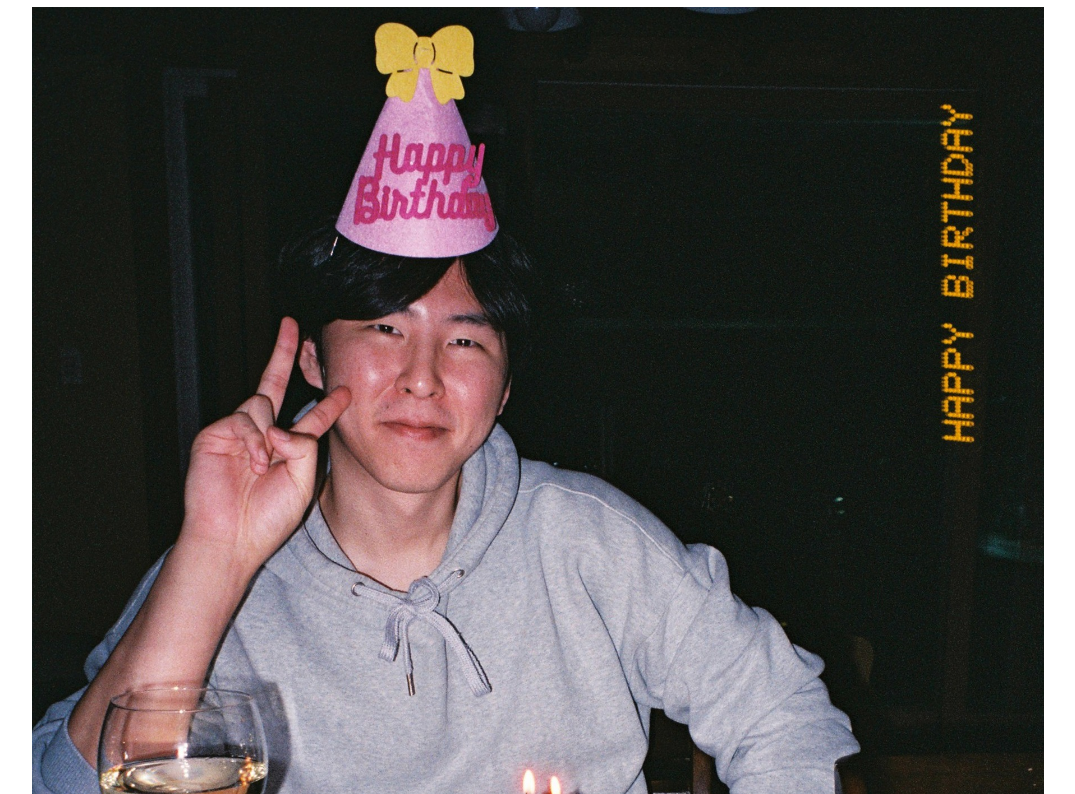
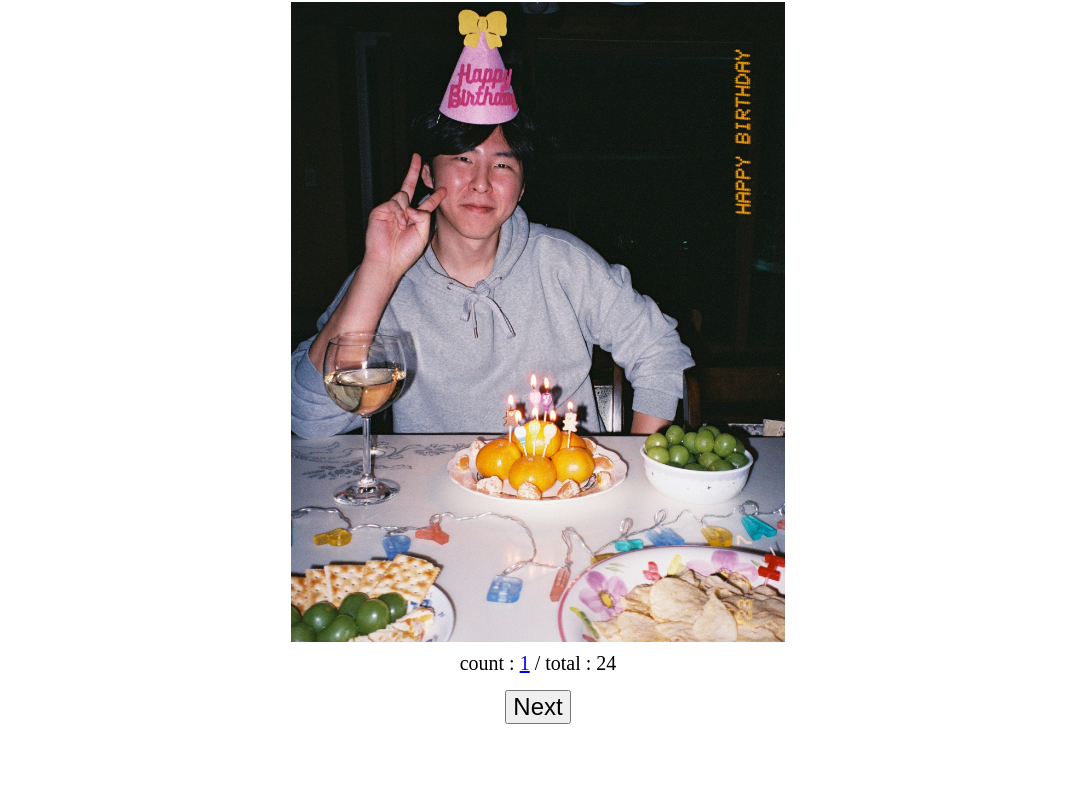
Before and after one commit to EyEmilyKim/MyPrj_Random-Image-Slider, a plain HTML site: page index.html in a window 1280 px wide. Shown: the part 73-867 px from the top of the page, without its empty margins (102-1177 px from the left). After the commit the page ends 800 px from the top, so only its background shows below. Drawn offline with Linux system fonts and the light colour scheme.

Commit message:
STYLE : modify image size / CHORE : create .prettierignore(*.html, *.css)

```diff
--- a/index.css
+++ b/index.css
@@ -2,10 +2,10 @@ body {
     display: flex; /* Flexbox 사용 */
     flex-direction: column; /* 자식 요소들을 세로로 배치 */
     justify-content: center; /* 수평 가운데 정렬 */
-    align-items: center; 수직 가운데 정렬
-    /* height: 100vh; 화면 전체 높이만큼 body 요소의 높이 설정 */
+    align-items: center; /* 수직 가운데 정렬 */
+    height: 100vh; /* 화면 전체 높이만큼 body 요소의 높이 설정 */
     margin: 0; /* 바깥 여백 제거 */
-  }
+}
 
 h1 {
     font-size: 26px;
@@ -13,7 +13,7 @@ h1 {
 
 #displayImage{
     max-width: 80%; /* 부모 요소의 크기에 맞게 이미지 너비 조절 */
-    height: auto; /* 이미지 높이 자동 조정 */
+    max-height: 80%; /* 이미지 높이 자동 조정 */
 }
 .counter {
     margin-top: 10px;
```
Also changed, not shown: 1 other file.
